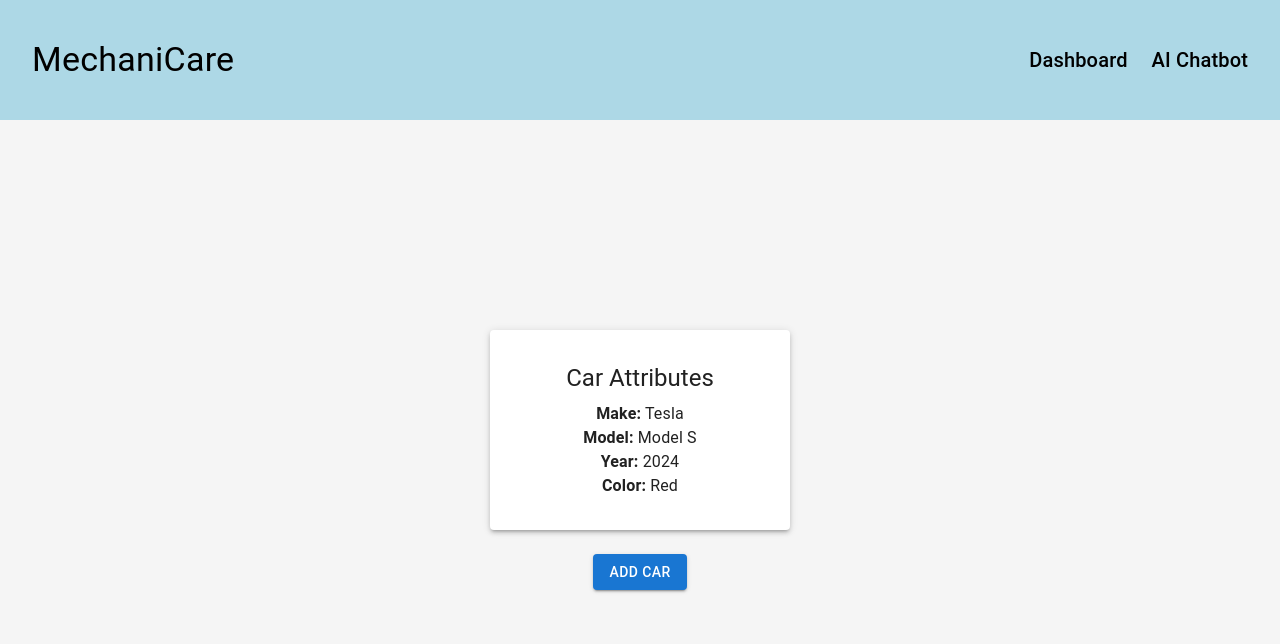
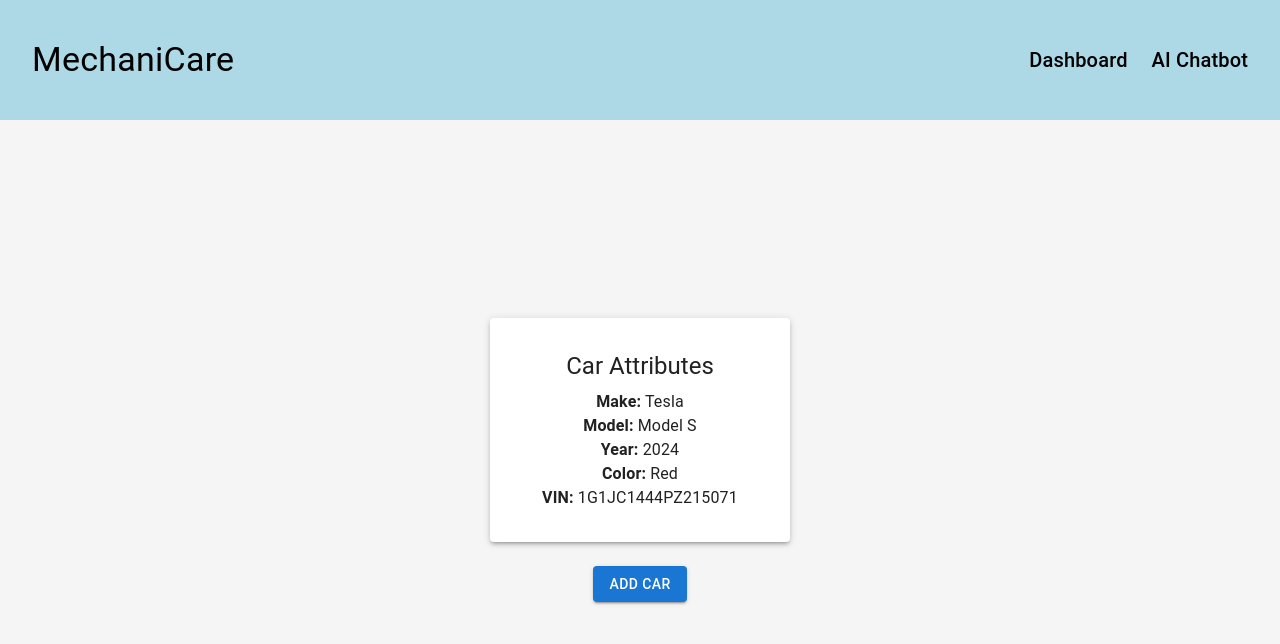
Before and after one commit to imanj1470/MechaniCare, a Next.js app: page / in a window 1280 px wide. Shown: the top 644 px of the page. Built offline with nearby package versions, Linux system fonts and the light colour scheme.

Commit message:
homepage edit

```diff
--- a/app/page.js
+++ b/app/page.js
@@ -32,6 +32,9 @@ export default function Home() {
           <Typography variant="body1">
             <strong>Color:</strong> Red
           </Typography>
+          <Typography variant="body1">
+            <strong>VIN:</strong> 1G1JC1444PZ215071
+          </Typography>
         </Paper>
 
         <AddCarModal/>
```
